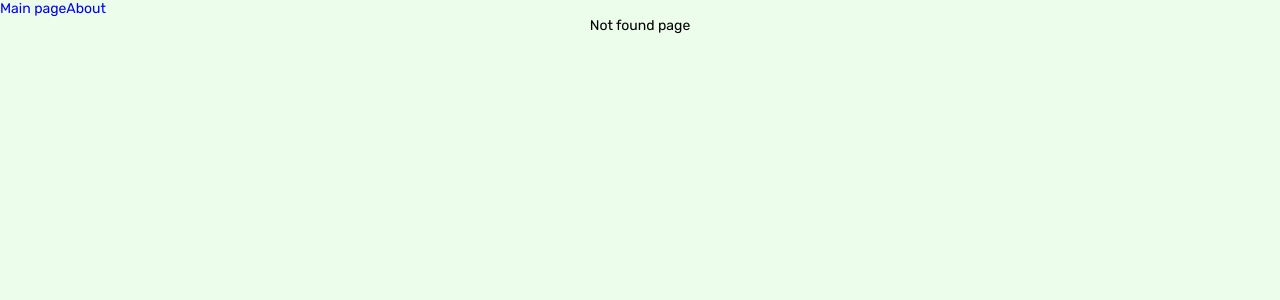
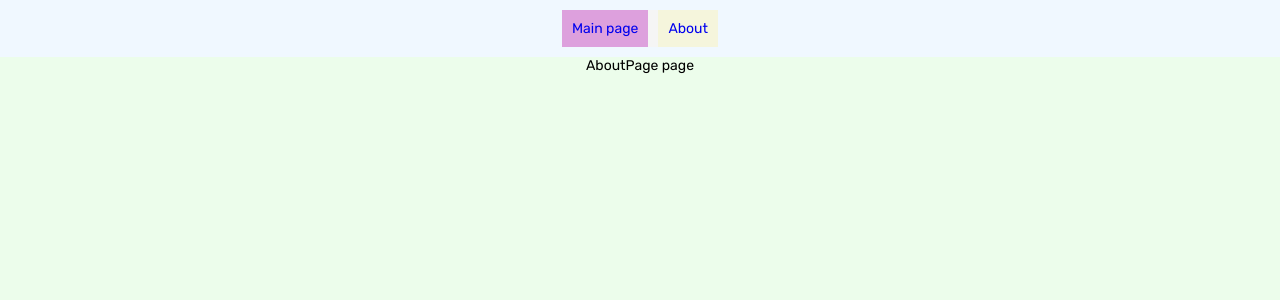
Before and after one commit to ExIxIxS/React_Intensive, a React (Vite) app: page /about in a window 1280 px wide. Before the commit this address had no page. Shown: the top 300 px of the page. Built offline with nearby package versions, Linux system fonts and the light colour scheme.

Commit message:
feat: setup initial navigation and styles

```diff
--- a/src/components/shared/navbar/index.tsx
+++ b/src/components/shared/navbar/index.tsx
@@ -1,24 +1,19 @@
 import { NavLink } from 'react-router-dom';
 
 import { NavData } from 'src/interfaces/navData.interfaces';
+import styles from 'src/components/shared/navbar/navbar.module.scss';
 
-interface NavbarProps {
-  navData: NavData;
-}
-
-function Navbar(props: NavbarProps): JSX.Element {
+function Navbar(props: { navData: NavData }): JSX.Element {
   return (
-    <nav className="navbar">
-      {props.navData.map((navItem) => {
+    <nav className={styles.navbar}>
+      {props.navData.map((navDataItem) => {
         return (
           <NavLink
-            key={navItem.id}
-            to={navItem.path}
-            className={({ isActive, isPending }) =>
-              isPending ? 'pending' : isActive ? 'active' : ''
-            }
+            key={navDataItem.id}
+            to={navDataItem.path}
+            className={({ isActive }) => `${styles.navLink} ${isActive ? styles.isActive : ''}`}
           >
-            {navItem.title}
+            {navDataItem.title}
           </NavLink>
         );
       })}
--- /dev/null
+++ b/src/components/shared/navbar/navbar.module.scss
@@ -0,0 +1,17 @@
+.navbar {
+  display: flex;
+  justify-content: center;
+  align-items: center;
+  flex-wrap: wrap;
+  gap: 10px;
+  background-color: whitesmoke;
+}
+
+.navLink.isActive {
+  background-color: beige;
+}
+
+.navLink {
+  background-color: plum;
+  padding: 10px;
+}
--- /dev/null
+++ b/src/components/ui/header/header.module.scss
@@ -0,0 +1,7 @@
+.header {
+  display: flex;
+  justify-content: space-around;
+  align-items: center;
+  padding: 10px;
+  background-color: aliceblue;
+}
--- a/src/components/ui/header/index.tsx
+++ b/src/components/ui/header/index.tsx
@@ -1,9 +1,11 @@
 import Navbar from 'src/components/shared/navbar';
 import { getNavDataItems } from 'src/utils/navigationFunctions';
 
+import styles from 'src/components/ui/header/header.module.scss';
+
 function Header(): JSX.Element {
   return (
-    <header className="header">
+    <header className={styles.header}>
       <Navbar navData={getNavDataItems()} />
     </header>
   );
--- a/src/constants/mediaQuery.constants.ts
+++ b/src/constants/mediaQuery.constants.ts
@@ -1,3 +1,3 @@
-const MOBILE_WIDTH = 560;
+const MOBILE_WIDTH = 356;
 
 export { MOBILE_WIDTH };
--- a/src/constants/navPaths.constants.ts
+++ b/src/constants/navPaths.constants.ts
@@ -1,5 +1,5 @@
 const appNavPaths = [
-  { title: 'Main page', path: '/main' },
+  { title: 'Main page', path: '/' },
   { title: 'About', path: '/about' },
 ];
 
--- /dev/null
+++ b/src/pages/about/index.tsx
@@ -0,0 +1,5 @@
+function AboutPage(): JSX.Element {
+  return <div>AboutPage page</div>;
+}
+
+export default AboutPage;
--- a/src/pages/notFound/index.tsx
+++ b/src/pages/notFound/index.tsx
@@ -1,5 +1,5 @@
-function NotFound(): JSX.Element {
+function NotFoundPage(): JSX.Element {
   return <div className="not-found">Not found page</div>;
 }
 
-export default NotFound;
+export default NotFoundPage;
--- a/src/router.tsx
+++ b/src/router.tsx
@@ -1,13 +1,16 @@
 import { Route, createBrowserRouter, createRoutesFromElements } from 'react-router-dom';
+
 import Layout from 'src/components/ui/layout';
-import Main from 'src/pages/main';
-import NotFound from 'src/pages/notFound';
+import MainPage from 'src/pages/main';
+import NotFoundPage from 'src/pages/notFound';
+import AboutPage from 'src/pages/about';
 
 const router = createBrowserRouter(
   createRoutesFromElements(
     <Route path="/" element={<Layout />}>
-      <Route path="" element={<Main />} />
-      <Route path="*" element={<NotFound />} />
+      <Route path="" element={<MainPage />} />
+      <Route path="about" element={<AboutPage />} />
+      <Route path="*" element={<NotFoundPage />} />
     </Route>
   )
 );
```
